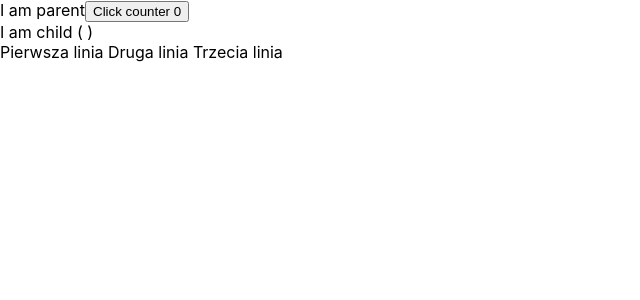
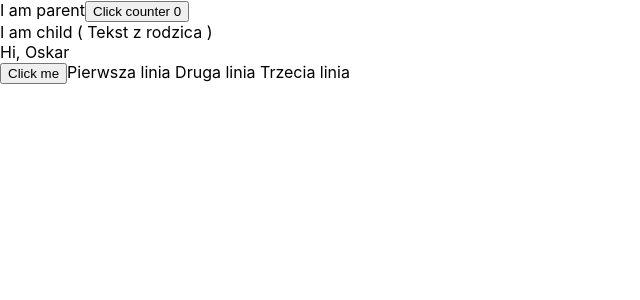
Before and after one commit to ewkaw/waluty-app, a React (Create React App) app: page / in a window 1280 px wide. Shown: the top 300 px of the page, without its empty margins (0-640 px from the left). Built offline with nearby package versions, Linux system fonts and the light colour scheme.

Commit message:
memoization

```diff
--- /dev/null
+++ b/src/11/App.js
@@ -0,0 +1,88 @@
+import { useState, memo, useMemo, useCallback } from 'react';
+
+// memo pozwala na "przykeszowanie" komponentu
+const Child = memo(
+  ({ text, lines, user, onClick }) => {
+    console.log('<Child />');
+
+    return (
+      <div>
+        I am child ( {text} )
+        <br />
+        Hi, {user.name}
+        <br />
+
+        <button onClick={() => onClick('Czesc')}>Click me</button>
+
+        {lines.join(' ')}
+      </div>
+    )
+  }
+)
+
+// Symulacja zlozonej operacji
+const complexCalculation = () => {
+  while (true) {
+    if (new Date().getSeconds() > 30) break;
+  }
+}
+
+function App() {
+  const [counter, setCounter] = useState(0);
+
+  const lines = useMemo(
+    // Funkcja wyliczajaca wartosc
+    () => ['Pierwsza linia', 'Druga linia', 'Trzecia linia'],
+    // Lista zalezonsci ( jak w useEffect )
+    []
+  );
+
+  // To samo co wyzej, dla obiektu
+  const user = useMemo(
+    // Funkcja wyliczajaca wartosc
+    () => ({ name: 'Oskar' }),
+    // Lista zalezonsci ( jak w useEffect )
+    []
+  );
+
+  // Wyink zlozonej operacji tez mozna przykeszowac
+  // const result = useMemo(() => complexCalculation(), [])
+
+  // Sposob na przykeszowanie funkcji
+  const handleChildClick = useCallback(
+    // Mozemy zdefiniowac argumenty funkcji przykeszowanej ( zmemoizowanej )
+    text => {
+      alert('Dziecko klikniete' + text)
+    },
+    // Zaleznosci tak samo jak w useMemo
+    []
+  )
+
+  console.log('<App />');
+
+  return (
+    <div>
+      I am parent
+
+      <button onClick={() => {
+        setCounter(prev => prev + 1);
+      }}>
+        Click counter {counter}
+      </button>
+
+      <br />
+
+      <Child
+        text="Tekst z rodzica"
+        lines={lines}
+        user={user}
+        onClick={handleChildClick}
+      />
+    </div>
+  );
+}
+
+export default App;
+
+// Generalnie stosujemy techniki memoizacji ( memo, useMemo, useCallback ) wtedy kiedy pojawiaj sie problemy z performance.
+// Nigdy nie wsadzamy wszystkich komponentow w memo! -> to moze wrecz spowolnic nasza aplikacjem poniewaz react musi sprawdzic czy dany komponent przerenderowac
--- a/src/index.js
+++ b/src/index.js
@@ -1,7 +1,7 @@
 import React, { StrictMode } from 'react';
 import ReactDOM from 'react-dom/client';
 import './index.css';
-import App from './10/App';
+import App from './11/App';
 import reportWebVitals from './reportWebVitals';
 
 const root = ReactDOM.createRoot(document.getElementById('root'));
```
